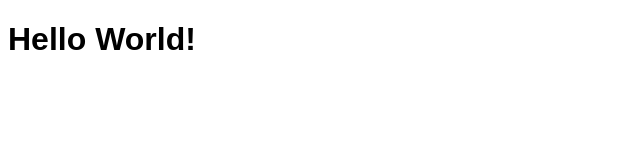
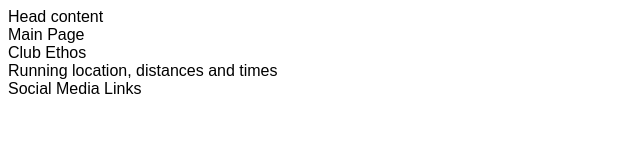
Before and after one commit to KarolSU96/running, a plain HTML site: page index.html in a window 1280 px wide. Shown: the whole page, without its empty margins (0-640 px from the left). Drawn offline with Linux system fonts and the light colour scheme.

Commit message:
Add structure to the home page

```diff
--- a/index.html
+++ b/index.html
@@ -13,7 +13,23 @@
 </head>
 
 <body>
-    <h1>Hello World!</h1>
+    <header>Head content</header>
+
+    <section>
+        Main Page
+    </section>
+
+    <section>
+        Club Ethos
+    </section>
+
+    <section>
+        Running location, distances and times
+    </section>
+
+<footer>
+    Social Media Links
+</footer>
 
 </body>
 
```
